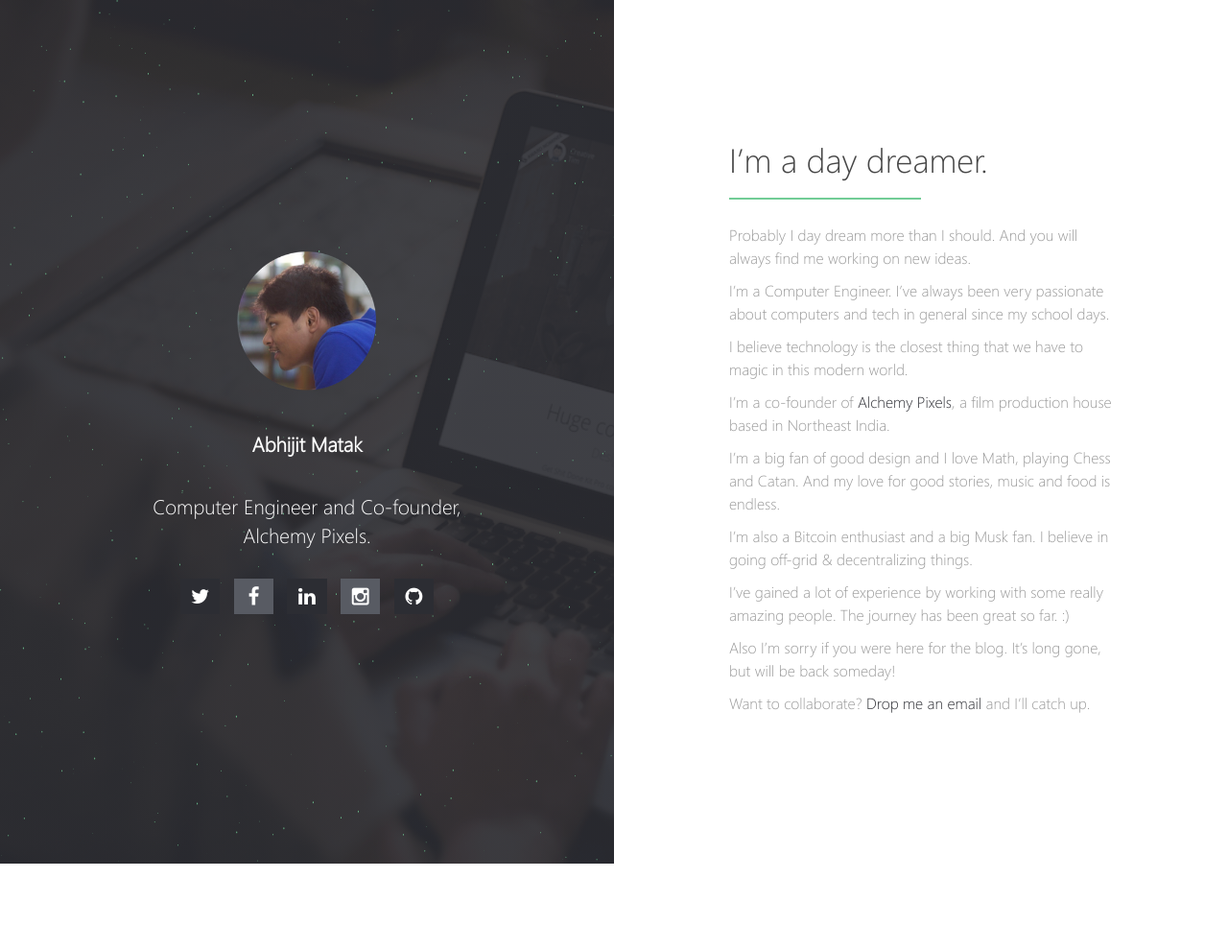
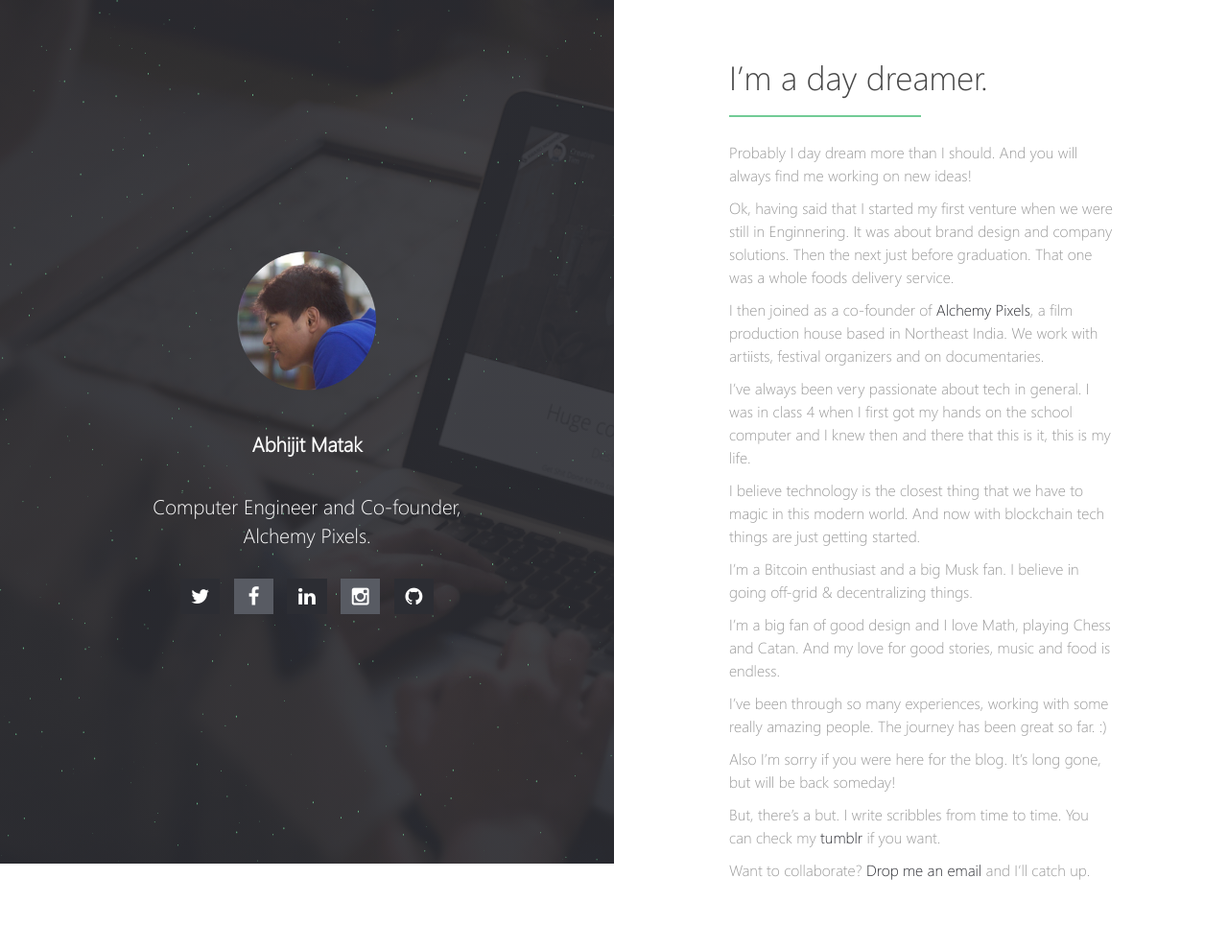
Before and after one commit to skyhitblog/skyhitblog.github.io, a Jekyll site: the page built from index.md, in a window 1280 px wide. Shown: the whole page at 96% size. Built offline with Jekyll 4.4.1, drawn with Linux system fonts in a browser that asks for light colours; our own code applies the rules of GitHub Pages for plain Markdown files; before the commit the page ends 900 px from its top, so only the background shows below that.

Commit message:
Update index.md

```diff
--- a/index.md
+++ b/index.md
@@ -3,20 +3,24 @@ layout: home
 ---
 # I'm a day dreamer.
 
-Probably I day dream more than I should. And you will always find me working on new ideas.
+Probably I day dream more than I should. And you will always find me working on new ideas!
 
-I'm a Computer Engineer. I've always been very passionate about computers and tech in general since my school days.
+Ok, having said that I started my first venture when we were still in Enginnering. It was about brand design and company solutions. Then the next just before graduation. That one was a whole foods delivery service.
 
-I believe technology is the closest thing that we have to magic in this modern world.
+I then joined as a co-founder of [Alchemy Pixels](http://alchemypixels.com), a film production house based in Northeast India. We work with artiists, festival organizers and on documentaries.
 
-I'm a co-founder of [Alchemy Pixels](http://alchemypixels.com), a film production house based in Northeast India.
+I've always been very passionate about tech in general. I was in class 4 when I first got my hands on the school computer and I knew then and there that this is it, this is my life.
+
+I believe technology is the closest thing that we have to magic in this modern world. And now with blockchain tech things are just getting started.
+
+I'm a Bitcoin enthusiast and a big Musk fan. I believe in going off-grid & decentralizing things.
 
 I'm a big fan of good design and I love Math, playing Chess and Catan. And my love for good stories, music and food is endless.
 
-I'm also a Bitcoin enthusiast and a big Musk fan. I believe in going off-grid & decentralizing things.
-
-I've gained a lot of experience by working with some really amazing people. The journey has been great so far. :)
+I've been through so many experiences, working with some really amazing people. The journey has been great so far. :)
 
 Also I'm sorry if you were here for the blog. It's long gone, but will be back someday!
 
+But, there's a but. I write scribbles from time to time. You can check my [tumblr](http://scribblesbyavi.tumblr.com) if you want.
+
 Want to collaborate? [Drop me an email](mailto:avi@alchemypixels.com) and I'll catch up.
```
